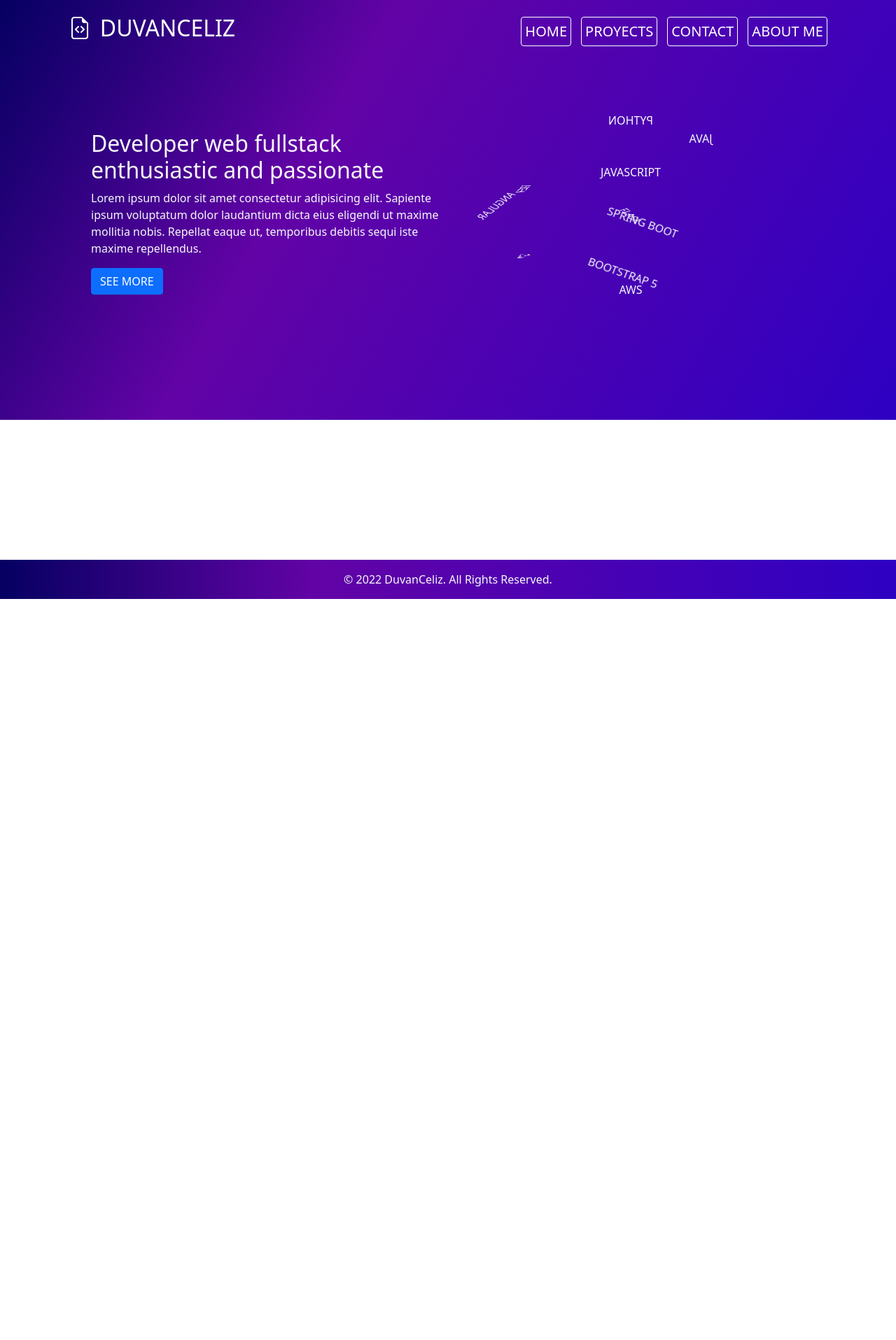
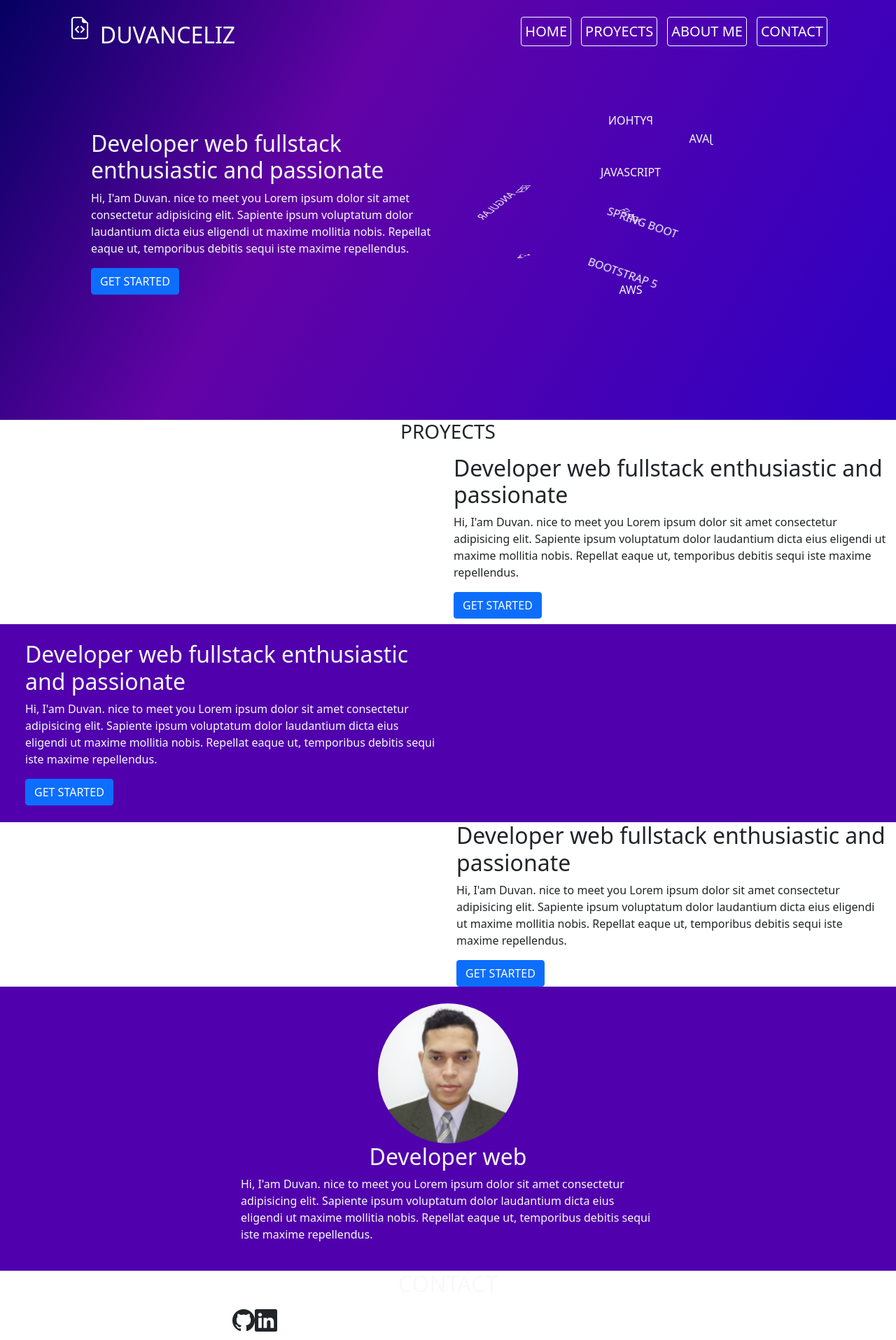
Before and after one commit to duvanceliz/mybriefcase_v2, an Angular app: page / in a window 1280 px wide. Shown: the top 1915 px of the page at 70% size. Before the commit the page ends 856 px from the top, so only its background shows below. Built offline with nearby package versions, Linux system fonts and the light colour scheme.

Commit message:
my biercase v1

```diff
--- a/src/app/app.component.css
+++ b/src/app/app.component.css
@@ -6,11 +6,27 @@ background: linear-gradient(120deg, rgba(5,0,97,1) 0%, rgba(98,3,166,1) 35%, rgb
 }
 .logo{
     margin-left: .4em;
-    display: inline;
+
     font-size: 2em;
     color: rgb(255, 255, 255);
+    animation-name: logo;
+    animation-duration: 1s;
+    animation-direction: alternate;
+    animation-iteration-count: infinite;
+}
+
+@keyframes logo {
+
+    0%{
+        transform: translateY(-10px);
+    }
+    100%{
+        transform: translateY(10px);
+    }
 
 }
+
+
 .navbar a{
     font-size: 1.25em;
     text-decoration: none;
@@ -21,7 +37,7 @@ background: linear-gradient(120deg, rgba(5,0,97,1) 0%, rgba(98,3,166,1) 35%, rgb
 
 }
 
-i{
+#logotipo{
 
     font-size: 2em;
     color: rgb(255, 255, 255);
@@ -223,3 +239,28 @@ i{
     }
 
 }
+
+#main-row1{
+
+    background: rgb(255, 255, 255);
+}
+
+#main-row2{
+
+    background: rgb(80, 0, 172);
+}
+#main-row3{
+    background: rgb(255, 255, 255);
+}
+
+#main-row4{
+
+    background: rgb(80, 0, 172);
+}
+
+#main-row5{
+    background: rgb(255, 255, 255);
+}
+i{
+    font-size: 2em;
+}
--- a/src/app/app.component.html
+++ b/src/app/app.component.html
@@ -2,8 +2,8 @@
      <div class="container">
          <div class="row p-3">
 
-            <div class="col-lg-5">
-                <i class="bi bi-file-earmark-code"></i>
+            <div class="col-lg-5 d-flex">
+                <i class="bi bi-file-earmark-code" id="logotipo"></i>
                 <div class="logo">DUVANCELIZ</div>
             </div>
             <div class="col-lg-1"></div>
@@ -12,8 +12,8 @@
                 <div class="navbar">
                     <a href="#">HOME</a>
                     <a href="#">PROYECTS</a>
+                    <a href="#">ABOUT ME</a>
                     <a href="#">CONTACT</a>
-                    <a href="#">ABOUT ME</a>
                    </div>
             </div>
          </div>
@@ -21,12 +21,12 @@
 
     <div class="container text-light mt-5">
         <div class="row p-5">
-            <div class="col-6">
+            <div class="col-lg-6">
                 <h5 class="fs-2">Developer web fullstack enthusiastic and passionate</h5>
-      <p>Lorem ipsum dolor sit amet consectetur adipisicing elit. Sapiente ipsum voluptatum dolor laudantium dicta eius eligendi ut maxime mollitia nobis. Repellat eaque ut, temporibus debitis sequi iste maxime repellendus.</p>
-      <a href="" class="btn btn-primary">SEE MORE</a>
+      <p>Hi, I'am Duvan. nice to meet you Lorem ipsum dolor sit amet consectetur adipisicing elit. Sapiente ipsum voluptatum dolor laudantium dicta eius eligendi ut maxime mollitia nobis. Repellat eaque ut, temporibus debitis sequi iste maxime repellendus.</p>
+      <a href="" class="btn btn-primary">GET STARTED</a>
             </div>
-            <div class="col-6 text-center">
+            <div class="col-lg-6 text-center">
                 <div class="java">JAVA</div>
                 <div class="python">PYTHON</div>
                 <div class="javas">JAVASCRIPT</div>
@@ -45,11 +45,83 @@
 
 </div>
 
-<div class="container" id="main">
+<div class="container-fluid" id="main">
+
+    <div class="row" id="main-row1">
+        <h3 class="text-center">PROYECTS</h3>
+        <div class="col-lg-6">
+
+        </div>
+        <div class="col-lg-6 p-2">
+
+            <h5 class="fs-2">Developer web fullstack enthusiastic and passionate</h5>
+            <p >Hi, I'am Duvan. nice to meet you Lorem ipsum dolor sit amet consectetur adipisicing elit. Sapiente ipsum voluptatum dolor laudantium dicta eius eligendi ut maxime mollitia nobis. Repellat eaque ut, temporibus debitis sequi iste maxime repellendus.</p>
+            <a href="" class="btn btn-primary">GET STARTED</a>
+
+        </div>
+    </div>
+    <div class="row p-4" id="main-row2">
+        <div class="col-lg-6">
+
+            <h5 class="fs-2 text-light">Developer web fullstack enthusiastic and passionate</h5>
+            <p class="text-light">Hi, I'am Duvan. nice to meet you Lorem ipsum dolor sit amet consectetur adipisicing elit. Sapiente ipsum voluptatum dolor laudantium dicta eius eligendi ut maxime mollitia nobis. Repellat eaque ut, temporibus debitis sequi iste maxime repellendus.</p>
+            <a href="" class="btn btn-primary">GET STARTED</a>
+
+        </div>
+        <div class="col-lg-6">
+
+
+        </div>
+
+    </div>
+    <div class="row" id="main-row3">
+        <div class="col-lg-6">
+
+
+        </div>
+        <div class="col-lg-6">
+
+            <h5 class="fs-2">Developer web fullstack enthusiastic and passionate</h5>
+            <p >Hi, I'am Duvan. nice to meet you Lorem ipsum dolor sit amet consectetur adipisicing elit. Sapiente ipsum voluptatum dolor laudantium dicta eius eligendi ut maxime mollitia nobis. Repellat eaque ut, temporibus debitis sequi iste maxime repellendus.</p>
+            <a href="" class="btn btn-primary">GET STARTED</a>
+
+        </div>
+
+    </div>
+
+    <div class="row p-4" id="main-row4">
+
+        <div class="col-lg-3"></div>
+        <div class="col-lg-6">
+            <div class="text-center">
+                <img src="assets/perfil.png" class="rounded-circle" alt="...">
+              </div>
+            <h5 class="fs-2 text-center text-light">Developer web</h5>
+            <p class="text-light">Hi, I'am Duvan. nice to meet you Lorem ipsum dolor sit amet consectetur adipisicing elit. Sapiente ipsum voluptatum dolor laudantium dicta eius eligendi ut maxime mollitia nobis. Repellat eaque ut, temporibus debitis sequi iste maxime repellendus.</p>
+
+        <div class="col-lg-3"></div>
+    </div>
+</div>
+<div class="row" id="main-row5">
+
+    <div class="col-lg-3"></div>
+    <div class="col-lg-6 position-relative">
+
+        <div class="contact">
+            <h5 class="fs-2 text-center text-light">CONTACT</h5>
+            <i class="bi bi-github"></i>
+            <i class="bi bi-linkedin"></i>
+            <p >Hi, I'am Duvan. nice to meei iste maxime repellendus.</p>
+           </div>
+
+    </div>
+    <div class="col-lg-3"></div>
 
 </div>
 
 
+
+</div>
 <div class="container-fluid text-light text-center p-3" id="footer">
     © 2022 DuvanCeliz. All Rights Reserved.
 </div>
```
Also changed, not shown: src/assets/img_200px.png (added), src/assets/perfil.png (added).
